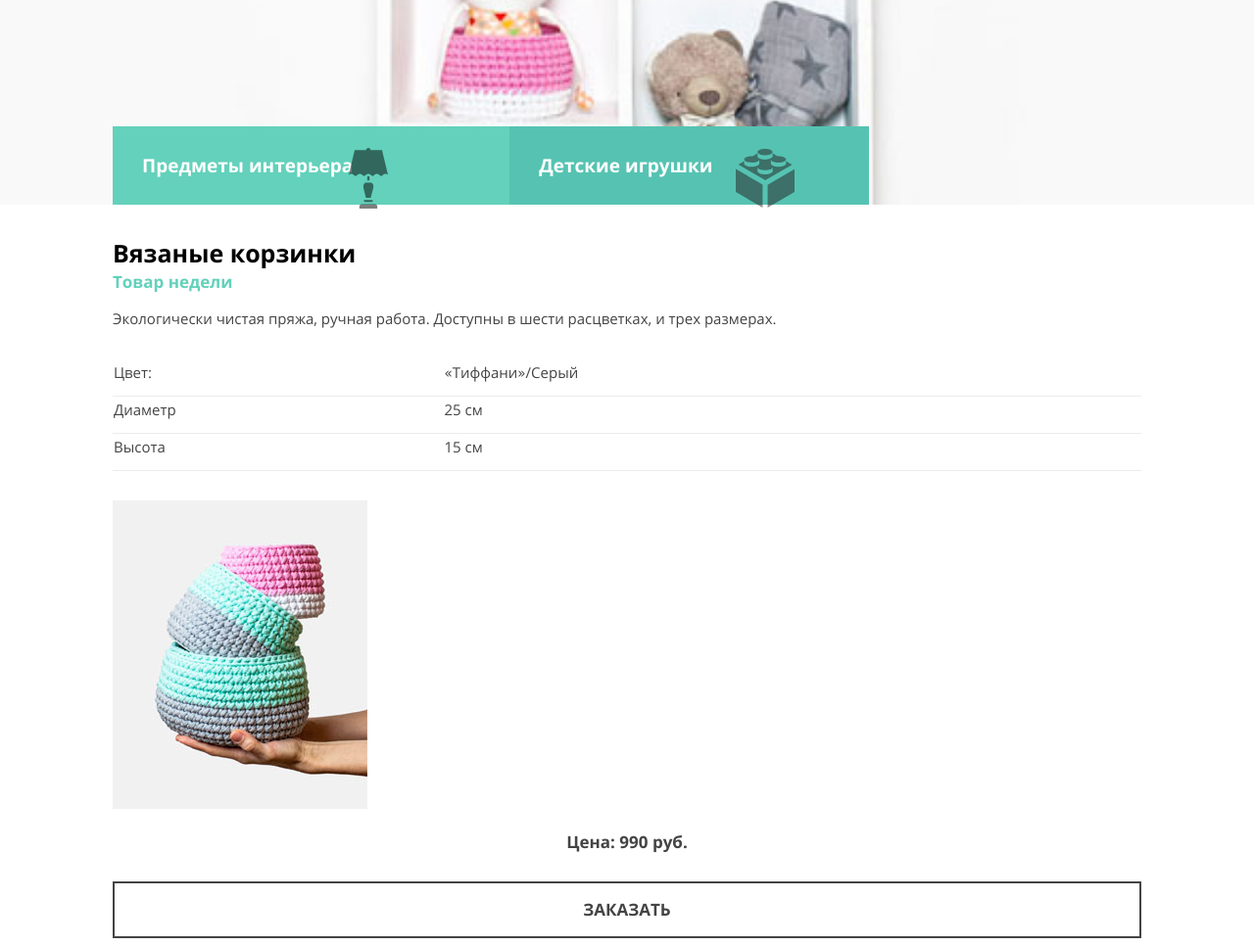
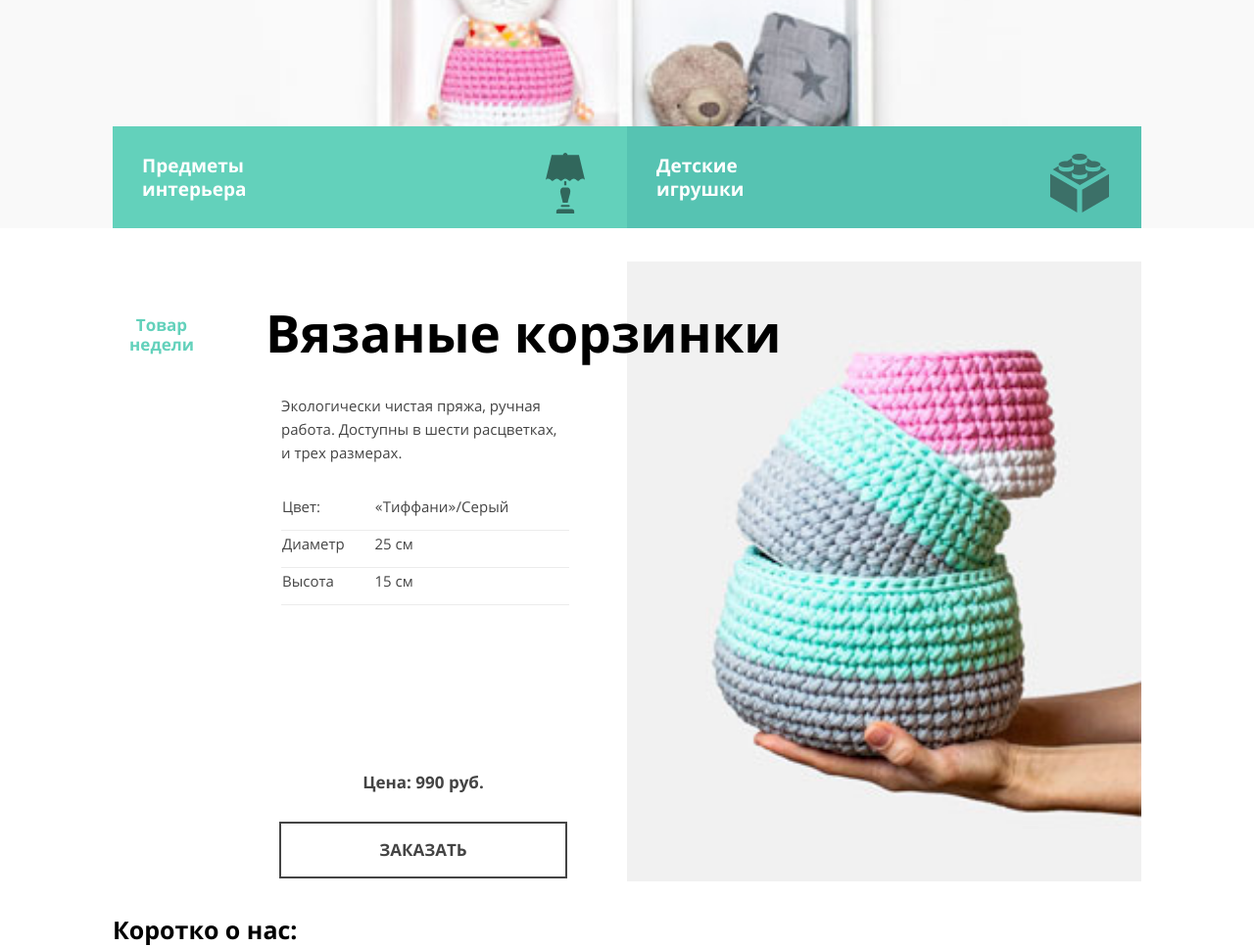
Before and after one commit to Edinorog86/227974-mishka, a website: page index.html in a window 1280 px wide. Shown: the part 589-1556 px from the top of the page at 98% size. Drawn offline with nearby package versions, Linux system fonts and the light colour scheme; files that its build step writes are made by us from their sources.

Commit message:
weekly-product adap

```diff
--- a/index.html
+++ b/index.html
@@ -51,22 +51,22 @@
         <div class="products__wrapper container">
           <h1 class="products__title">Милые штучки ручной работы для дома</h1>
           <div class="products__categories">
-            <div class="products__interior">
-              <a href="#">Предметы интерьера</a>
-            </div>
-            <div class="products__toys">
-              <a href="#">Детские игрушки</a>
-            </div>
+            <a href="#" class="products__interior">
+              <p>Предметы интерьера</p>
+            </a>
+            <a href="#" class="products__toys">
+              <p>Детские игрушки</p>
+            </a>
           </div>
         </div>
       </section>
       <section class="weekly-product">
         <div class="weekly-product__wrapper container-padded">
-          <div class="weekly-product__info">
           <header class="weekly-product__title">
             <h2 class="weekly-product__name">Вязаные корзинки</h2>
             <p class="weekly-product__legend">Товар недели</p>
           </header>
+          <div class="weekly-product__info">
             <p class="weekly-product__text">
               Экологически чистая пряжа, ручная работа.
               Доступны в шести расцветках, и трех размерах.
@@ -85,11 +85,11 @@
                 <td>15 см</td>
               </tr>
             </table>
+          </div>
           <img class="weekly-product__image" src="img/triple-set-mobile@1x.jpg" alt="Картинка товара" wdith="260" height="315">
           <div class="weekly-product__order">
             <p class="weekly-product__price">Цена: 990 руб.</p>
             <a href="#" class="weekly-product__button button">Заказать</a>
-            </div>
           </div>
         </div>
       </section>
--- a/sass/blocks/container-padded.scss
+++ b/sass/blocks/container-padded.scss
@@ -13,7 +13,7 @@
   }
 }
 
-@media(min-width: 1200px) {
+@media(min-width: 1250px) {
   .container-padded {
     width: 1250px;
     padding: 0 100px;
--- a/sass/blocks/container.scss
+++ b/sass/blocks/container.scss
@@ -12,7 +12,7 @@
   }
 }
 
-@media(min-width: 1200px) {
+@media(min-width: 1250px) {
   .container {
     box-sizing: border-box;
     width: 1250px;
--- a/sass/blocks/products.scss
+++ b/sass/blocks/products.scss
@@ -23,11 +23,10 @@
 }
 
 .products a {
+  width: 100%;
   box-sizing: border-box;
   display: block;
-  width: 100%;
   padding: 28px 30px;
-  padding-right: 160px;
   font-size: 19px;
   line-height: 24px;
   font-weight: bold;
@@ -39,12 +38,17 @@
   }
 }
 
+.products p {
+  margin: 0;
+  width: 130px;
+}
+
 .products__interior {
   position: relative;
   background: #63d1bb;
 
   &::after {
-    @include pseudo-element(62px, 70px, 18px, 230px);
+    @include pseudo-element-right(62px, 70px, 23px, 32px);
     background: url("../img/icon-interior.svg") no-repeat center center;
     opacity: 0.5;
   }
@@ -55,7 +59,7 @@
   background: #56c3b2;
 
   &::after {
-    @include pseudo-element(62px, 70px, 18px, 230px);
+    @include pseudo-element-right(62px, 70px, 23px,32px);
     background: url("../img/icon-toy.svg") no-repeat center center;
     opacity: 0.5;
   }
--- a/sass/blocks/weekly-product.scss
+++ b/sass/blocks/weekly-product.scss
@@ -51,3 +51,87 @@
   font-weight: bold;
   color: #444444;
 }
+
+.weekly-product__wrapper {
+  display: flex;
+  flex-wrap: wrap;
+  flex-direction: column;
+}
+
+@media(min-width: 768px) {
+
+  .weekly-product__legend {
+    width: 100px;
+    text-align: center;
+  }
+
+  .weekly-product__title {
+    display: flex;
+    flex-basis: 100%;
+    justify-content: space-between;
+    align-items: flex-start;
+    margin-bottom: 55px;
+  }
+  .weekly-product__wrapper {
+    display: flex;
+    flex-wrap: wrap;
+    flex-direction: row;
+    justify-content: space-between;
+    align-content: flex-start;
+  }
+
+  .weekly-product__info {
+    flex-basis: 294px;
+  }
+
+  .weekly-product__order {
+    flex-basis: 294px;
+    margin-top: -130px;
+    order:2;
+  }
+
+  .weekly-product__image {
+    flex-basis: 334px;
+    height: 406px;
+    order:1;
+  }
+}
+
+@media(min-width: 1250px) {
+
+  .weekly-product__legend {
+    margin-right:56px;
+  }
+
+  .weekly-product__name {
+    font-size: 53px;
+    line-height: 57px;
+  }
+
+  .weekly-product__title {
+    position: relative;
+    flex-direction: row-reverse;
+    justify-content: flex-end;
+    align-items:center;
+    flex-basis: 100%;
+    margin-bottom:-150px;
+    z-index: 2;
+  }
+  .weekly-product__info {
+    flex-basis: 294px;
+    margin-top:120px;
+    margin-right: 59px;
+    margin-left: auto;
+  }
+
+  .weekly-product__order {
+    margin-top: -130px;
+    margin-left: 170px;
+  }
+
+  .weekly-product__image {
+    flex-basis: 525px;
+    height: 633px;
+    order:1;
+  }
+}
--- a/sass/mixins.scss
+++ b/sass/mixins.scss
@@ -13,6 +13,15 @@
   left: $left;
 }
 
+@mixin pseudo-element-right($width, $heigth, $top, $right) {
+  content: "";
+  position: absolute;
+  width: $width;
+  height: $heigth;
+  top: $top;
+  right: $right;
+}
+
 @mixin mobile-secondary-title {
   margin: 0;
   font-size: 25px;
```
Lines whose indentation alone changed are shown as unchanged.
